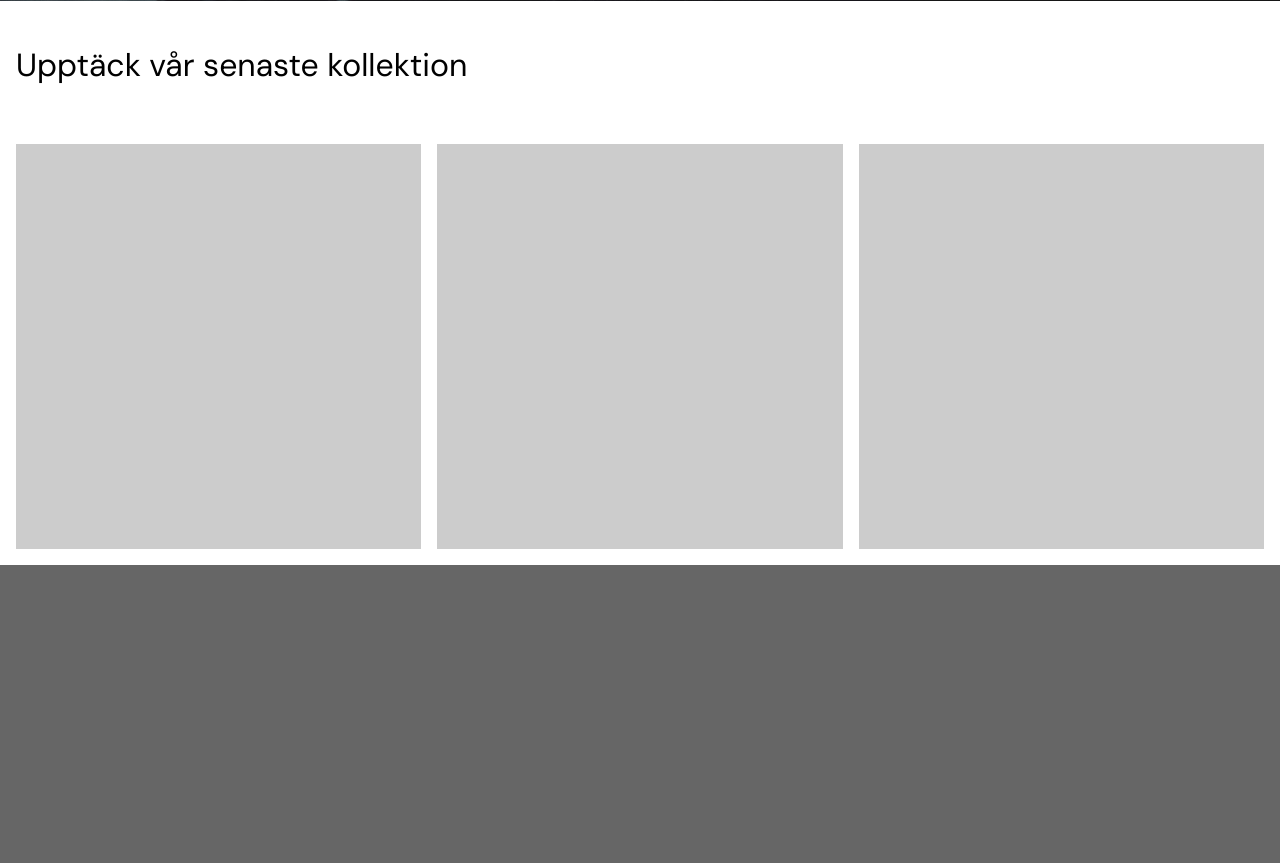
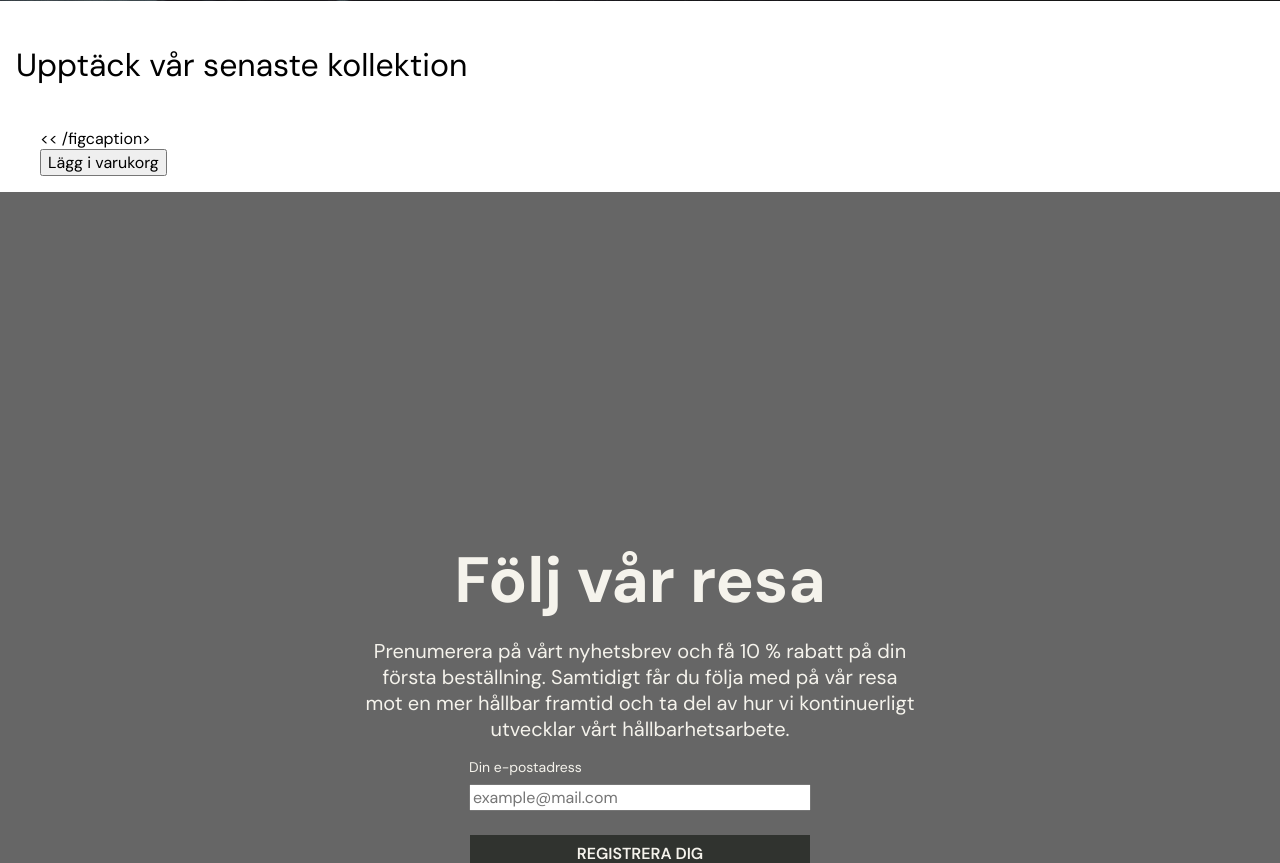
Before and after one commit to emmaemanilsson-cloud/spar-project-repo, a PHP site: page / in a window 1280 px wide. Shown: the part 898-1761 px from the top of the page. Run offline with PHP 8.4, Linux system fonts and the light colour scheme.

Commit message:
Replace html  placeholders for carousel

```diff
--- a/index.php
+++ b/index.php
@@ -21,10 +21,21 @@ require_once __DIR__ . '/data.php';
     <section class="carousel-placeholder">
         <h2>Upptäck vår senaste kollektion</h2>
 
-        <div class="placeholder-container">
-            <div class="placeholder-box"></div>
-            <div class="placeholder-box"></div>
-            <div class="placeholder-box"></div>
+        <div class="carousel-view">
+            <div class="slide-container">
+                <!-- figure: container for images and info about each product -->
+                <figure>
+                    <img class="slide" src="" alt="">
+                    <!-- paragraph instead?? -->
+                    <figcaption class="product-name">
+                        << /figcaption>
+                            <div class="price">
+                                <span class="product-price"></span>
+                                <!-- button for placing order (keep for now, until descision made)-->
+                                <button>Lägg i varukorg</button>
+                            </div>
+                </figure>
+            </div>
         </div>
     </section>
 
```
